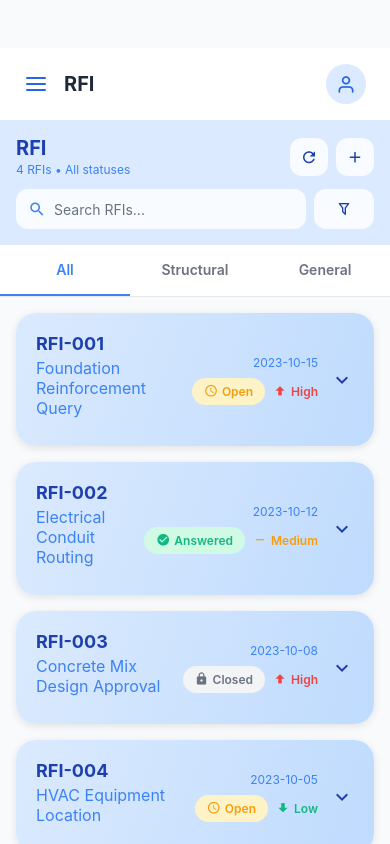
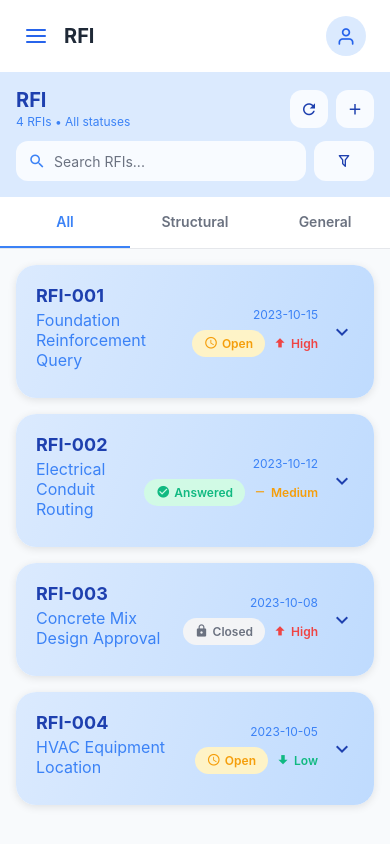
Before and after one commit to Maheshkadam-Delxn/v2, a React Native app: screen /RFI in a window 390 px wide. Built offline with nearby package versions, Linux system fonts and the light colour scheme.

Commit message:
reupdate spacing

```diff
--- a/src/screens/HomeScreen.jsx
+++ b/src/screens/HomeScreen.jsx
@@ -687,7 +687,7 @@ export default function HomeScreen() {
           end={{ x: 0, y: 1 }}
         >
           <Animated.View
-            className="px-6 pb-6 pt-14"
+            className="px-6 pb-6 pt-8"
             style={{
               opacity: fadeAnim,
               transform: [{ translateY: slideAnim }]
--- a/src/screens/components/MainLayout.jsx
+++ b/src/screens/components/MainLayout.jsx
@@ -38,7 +38,7 @@ export default function MainLayout({ children, title }) {
             {/* Cross Icon to Close Sidebar */}
             {isSidebarOpen && (
               <TouchableOpacity
-                className="absolute top-4 right-4 pt-8 z-20"
+                className="absolute top-4 right-4 z-20"
                 onPress={toggleSidebar}
               >
                 <Feather name="x" size={24} color="#ffffff" />
@@ -49,7 +49,7 @@ export default function MainLayout({ children, title }) {
         </Animated.View>
 
         {/* Main Content */}
-        <View className="flex-1 pt-12">
+        <View className="flex-1 ">
           {/* Header */}
           <View className="bg-white px-6 py-4 flex-row justify-between items-center shadow-sm">
             <View className="flex-row items-center">
--- a/src/screens/components/Sidebar.jsx
+++ b/src/screens/components/Sidebar.jsx
@@ -14,7 +14,7 @@ export default function Sidebar() {
   };
 
   return (
-    <View className="w-64 bg-blue-900 h-full p-4 pt-12">
+    <View className="w-64 bg-blue-900 h-full p-4 ">
       <TouchableOpacity
         onPress={() => navigation.navigate('Dashboard', { projectId: 1 })}
         className="mb-6"
```
Also changed, not shown: App.jsx (+0 -98 lines).
